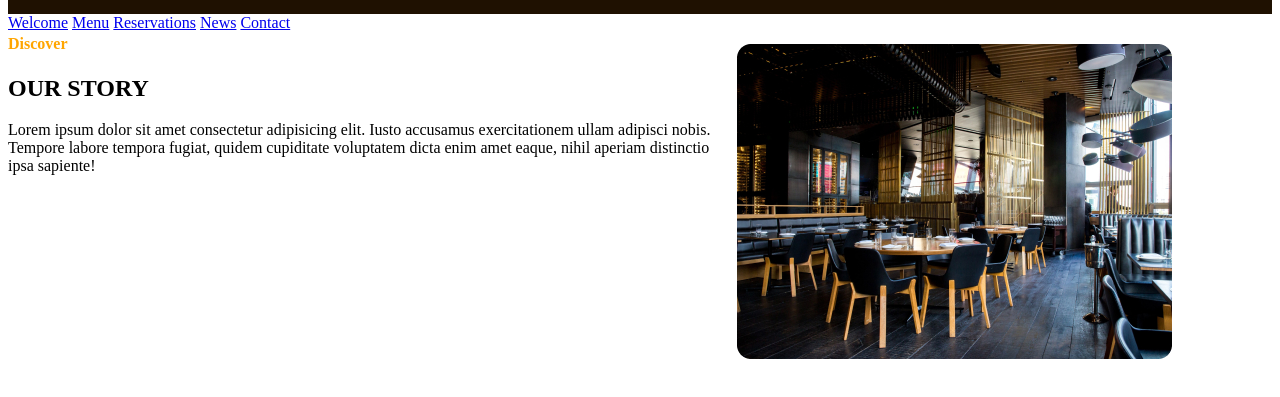
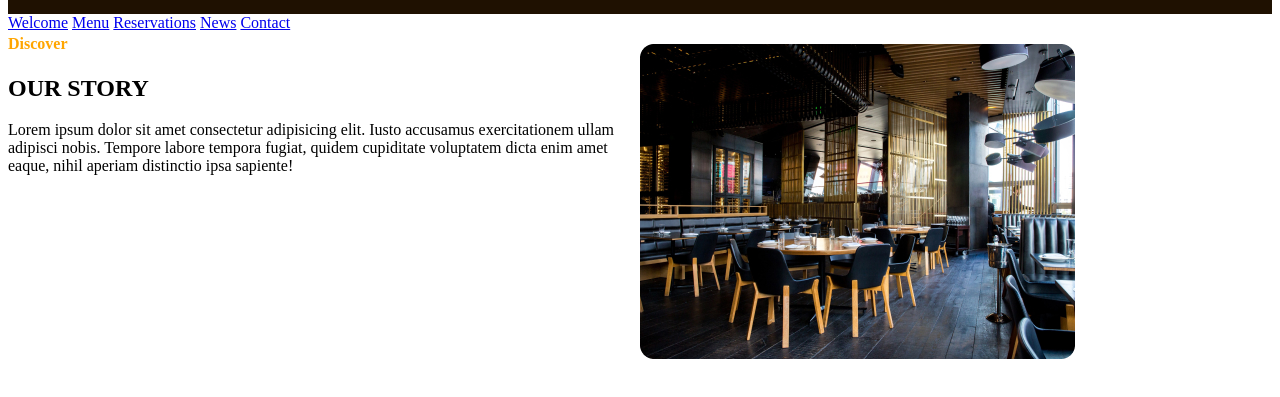
Before and after one commit to shiflettandrew1/webdesign2project, a plain HTML site: page index.html in a window 1280 px wide. Shown: the part 51-448 px from the top of the page. Drawn offline with Linux system fonts and the light colour scheme.

Commit message:
changes2

```diff
--- a/index.html
+++ b/index.html
@@ -2,6 +2,9 @@
 <link rel="stylesheet" href="styles/style.css">
 <html lang="en">
 <head>
+
+</head>
+<body>
     <div class="block">THE PLACE</div>
     <nav class="navigation">
         <a href="#">Welcome</a>
@@ -33,8 +36,5 @@
     <meta http-equiv="X-UA-Compatible" content="IE=edge">
     <meta name="viewport" content="width=device-width, initial-scale=1.0">
     <title>The Place</title>
-</head>
-<body>
-
 </body>
 </html>
--- a/styles/style.css
+++ b/styles/style.css
@@ -30,14 +30,6 @@
     clear: both;
   }
 
-  .row {
-    display: flex;
-  }
-
-  .column {
-    flex: 50%;
-  }
-
   .image1{
     margin-top: 30px;
     margin-right: 50px;
```
